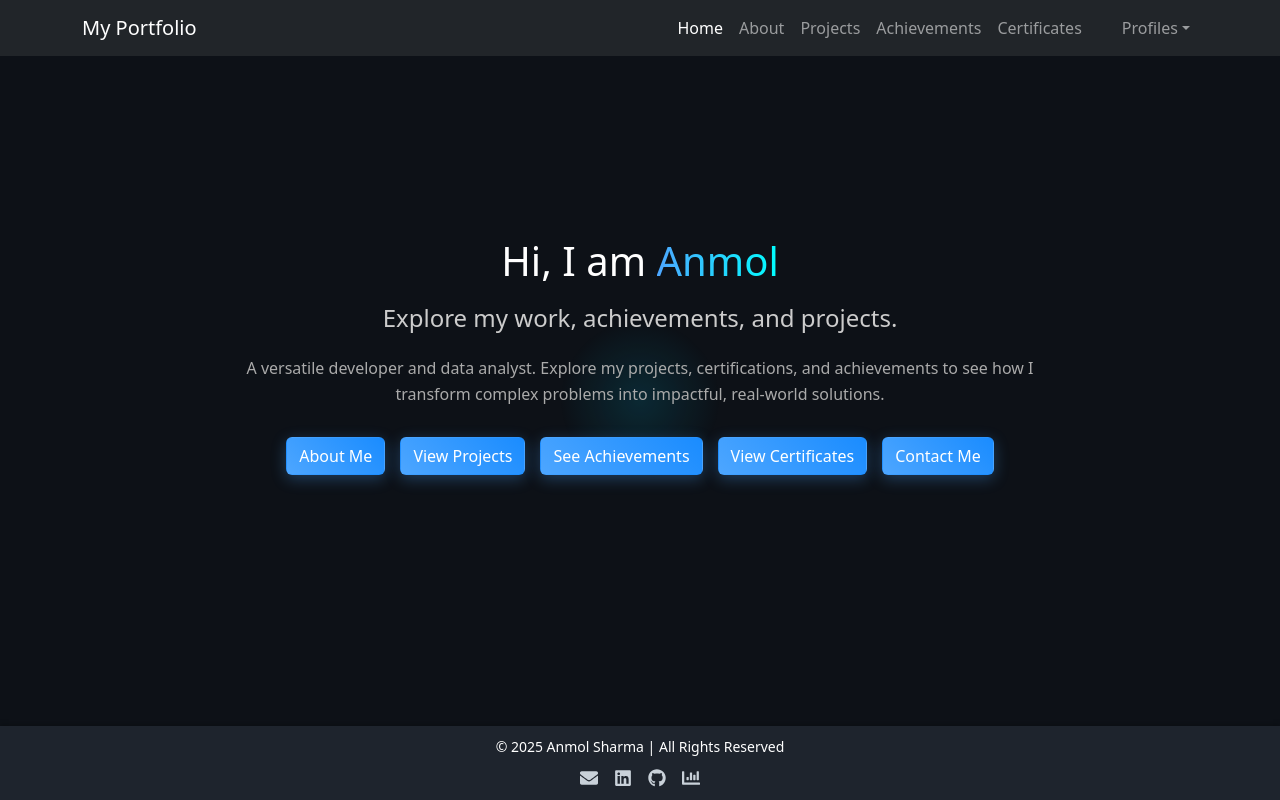
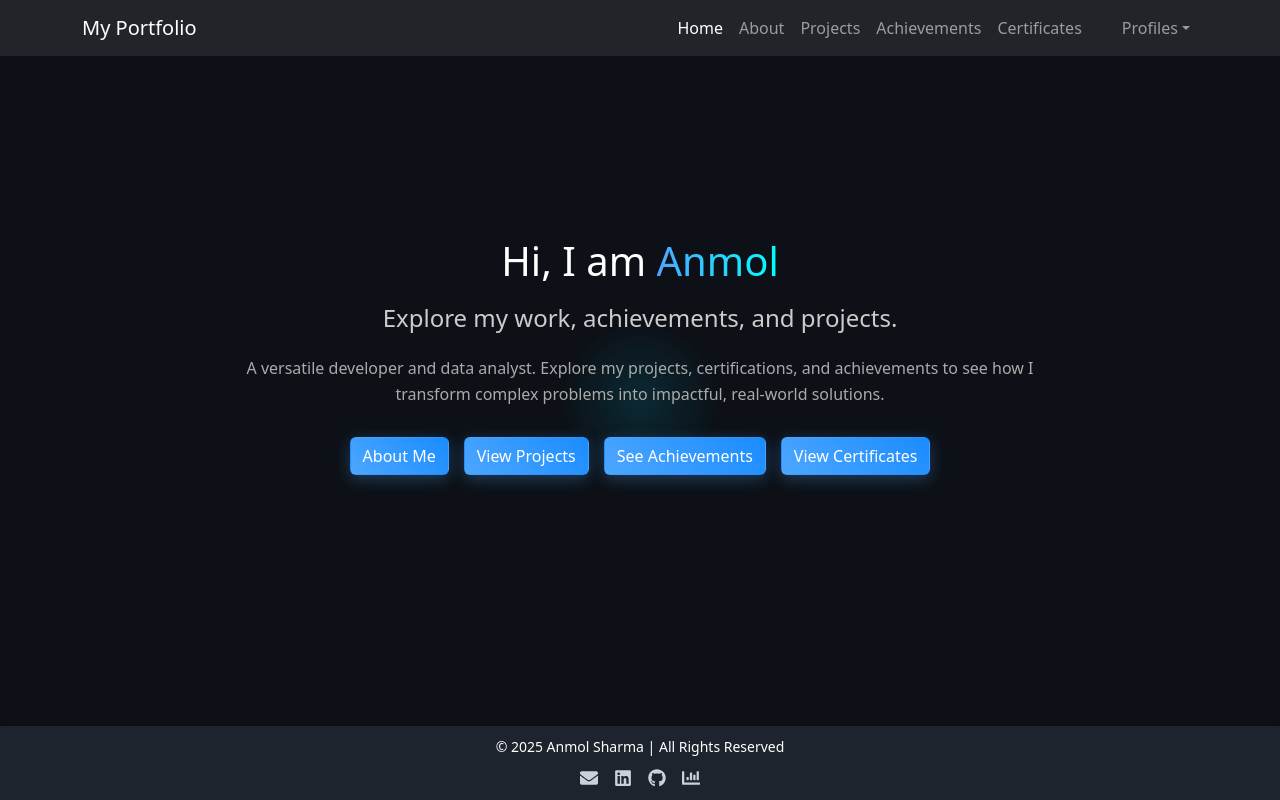
Before and after one commit to Anmolsharma20/Anmol_Portfolio, a React (Create React App) app: page / in a window 1280 px wide. Built offline with nearby package versions, Linux system fonts and the light colour scheme.

Commit message:
commenting the contact button

```diff
--- a/src/pages/Home.js
+++ b/src/pages/Home.js
@@ -49,7 +49,7 @@ function Home() {
           <Link to="/projects" className="btn primary">View Projects</Link>
           <Link to="/achievements" className="btn primary">See Achievements</Link>
           <Link to="/certificates" className="btn primary">View Certificates</Link>
-          <Link to="/contact" className="btn primary">Contact Me</Link>
+          {/* <Link to="/contact" className="btn primary">Contact Me</Link> */}
         </div>
       </div>
     </section>
```
